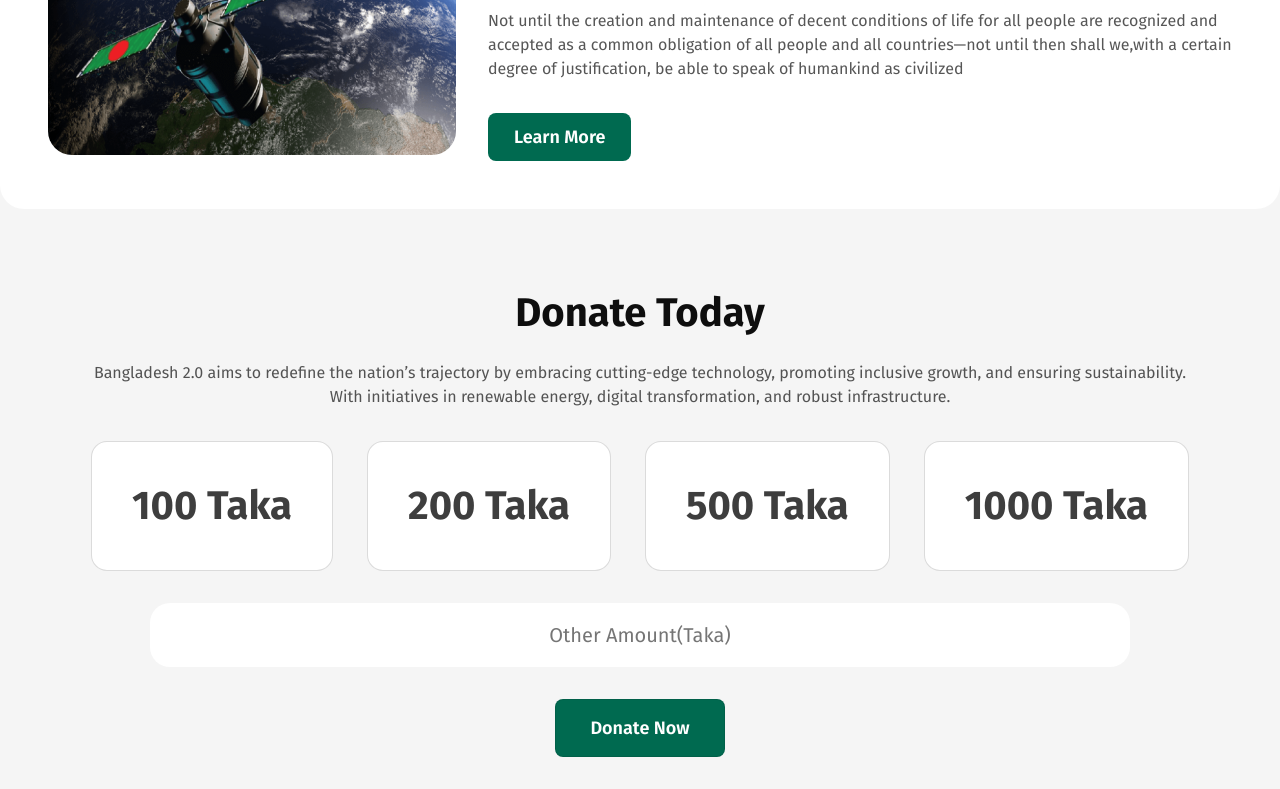
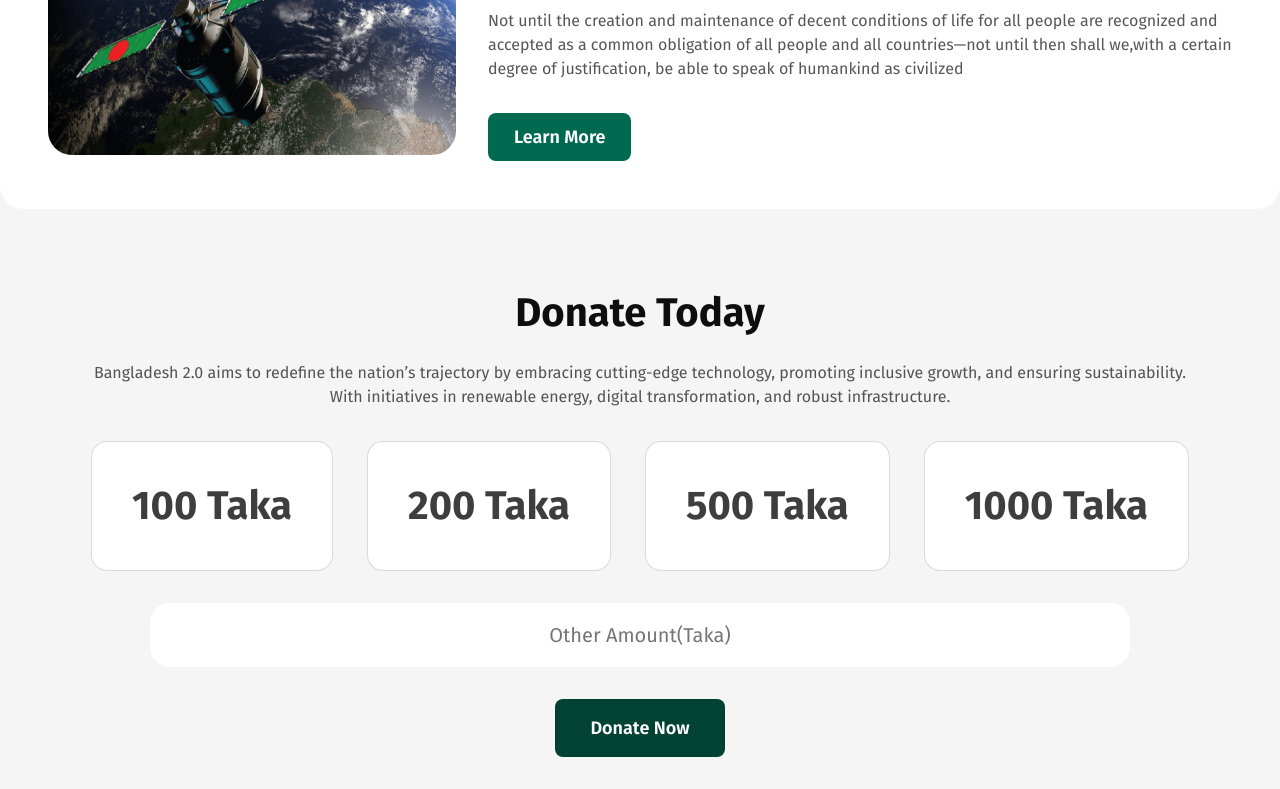
Before and after one commit to mdtanvirislamrakib/Assingment-1, a plain HTML site: page index.html in a window 1280 px wide. In both pictures the pointer is over the button "Donate Now". Shown: the part 3345-4134 px from the top of the page. Drawn offline with Linux system fonts and the light colour scheme.

Commit message:
add hover effect on donation section button

```diff
--- a/style.css
+++ b/style.css
@@ -553,5 +553,10 @@ main {
     align-items: center;
     justify-content: center;
     flex-direction: row;
+    cursor: pointer;
     margin: 32px auto;
+    transition: 0.5s;
 }
+.money-btn:hover {
+    background-color: rgb(2, 66, 50);
+}
```
